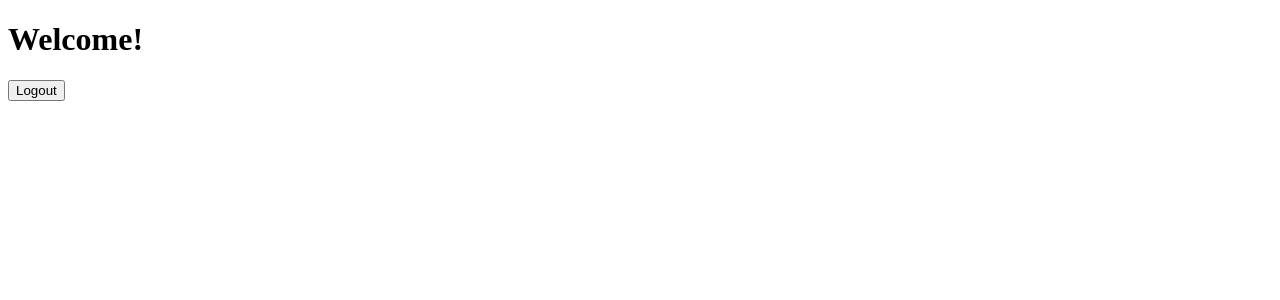
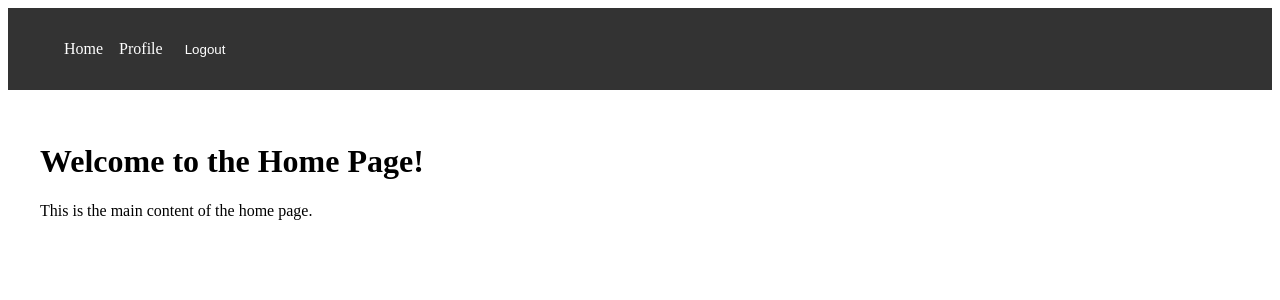
Before and after one commit to LeoTaoeee/Wikireads, a React (Vite) app in the folder wikireads/: page / in a window 1280 px wide. Both pictures are taken after typing "Sample", "Sample123" into the empty fields and a click on the button "Login". Shown: the top 300 px of the page. Built offline with nearby package versions, Linux system fonts and the light colour scheme.

Commit message:
login page bones

```diff
--- a/wikireads/src/App.tsx
+++ b/wikireads/src/App.tsx
@@ -1,19 +1,16 @@
 import React from 'react';
 import { useAuth } from './components/AuthContext';
+
 import Login from './components/login';
 import Register from './components/register';
+import Home from './components/home';
 
 const App: React.FC = () => {
-  const { isAuthenticated, logout } = useAuth();
+  const { isAuthenticated } = useAuth();
 
   return (
     <div className="App">
-      {isAuthenticated ? (
-        <>
-          <h1>Welcome!</h1>
-          <button onClick={logout}>Logout</button>
-        </>
-      ) : (
+      {isAuthenticated ? <Home /> : (
         <>
           <Register />
           <Login />
--- a/wikireads/src/components/AuthContext.tsx
+++ b/wikireads/src/components/AuthContext.tsx
@@ -9,10 +9,12 @@ interface AuthContextType {
 const AuthContext = createContext<AuthContextType | undefined>(undefined);
 
 export const AuthProvider: React.FC<{ children: ReactNode }> = ({ children }) => {
-  const [isAuthenticated, setIsAuthenticated] = useState(false);
+  // Check `localStorage` for authentication status when the app loads
+  const [isAuthenticated, setIsAuthenticated] = useState<boolean>(
+    () => localStorage.getItem('isAuthenticated') === 'true'
+  );
 
   const login = (username: string, password: string) => {
-    // Replace this with an API call to validate login credentials.
     if (username && password) {
       setIsAuthenticated(true);
       localStorage.setItem('isAuthenticated', 'true');
--- /dev/null
+++ b/wikireads/src/components/home.tsx
@@ -0,0 +1,22 @@
+import React from 'react';
+import Navbar from './navbar';
+
+const Home: React.FC = () => {
+  return (
+    <div>
+      <Navbar />
+      <div style={styles.content}>
+        <h1>Welcome to the Home Page!</h1>
+        <p>This is the main content of the home page.</p>
+      </div>
+    </div>
+  );
+};
+
+const styles = {
+  content: {
+    padding: '2rem',
+  },
+};
+
+export default Home;
--- /dev/null
+++ b/wikireads/src/components/navbar.tsx
@@ -0,0 +1,42 @@
+import React from 'react';
+import { useAuth } from './AuthContext';
+
+const Navbar: React.FC = () => {
+  const { logout } = useAuth();
+
+  return (
+    <nav style={styles.navbar}>
+      <ul style={styles.navList}>
+        <li><a href="" style={styles.navLink}>Home</a></li>
+        <li><a href="profile" style={styles.navLink}>Profile</a></li>
+        <li><button onClick={logout} style={styles.logoutButton}>Logout</button></li>
+      </ul>
+    </nav>
+  );
+};
+
+const styles = {
+  navbar: {
+    display: 'flex',
+    justifyContent: 'space-between',
+    padding: '1rem',
+    backgroundColor: '#333',
+  },
+  navList: {
+    listStyleType: 'none',
+    display: 'flex',
+    gap: '1rem',
+  },
+  navLink: {
+    color: 'white',
+    textDecoration: 'none', // No underline
+  },
+  logoutButton: {
+    background: 'none',
+    color: 'white',
+    border: 'none',
+    cursor: 'pointer',
+  },
+};
+
+export default Navbar;
```
